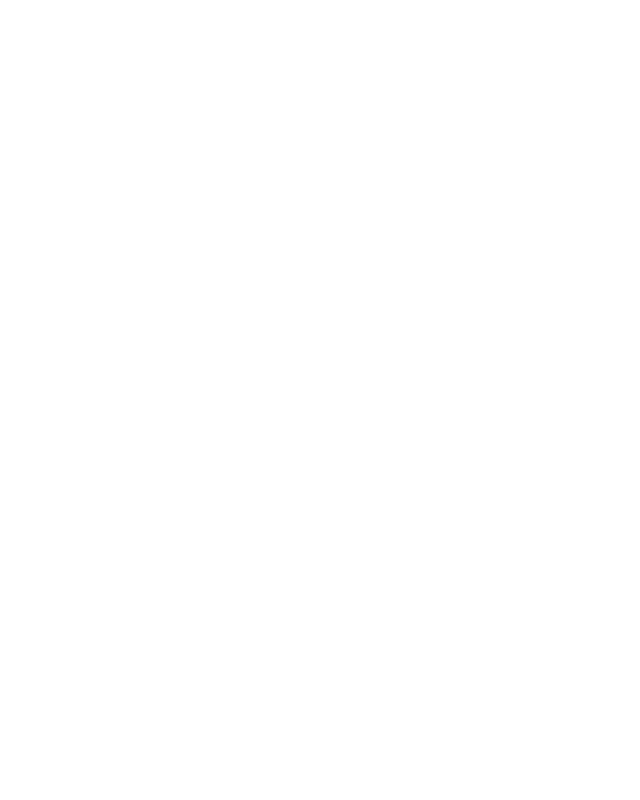
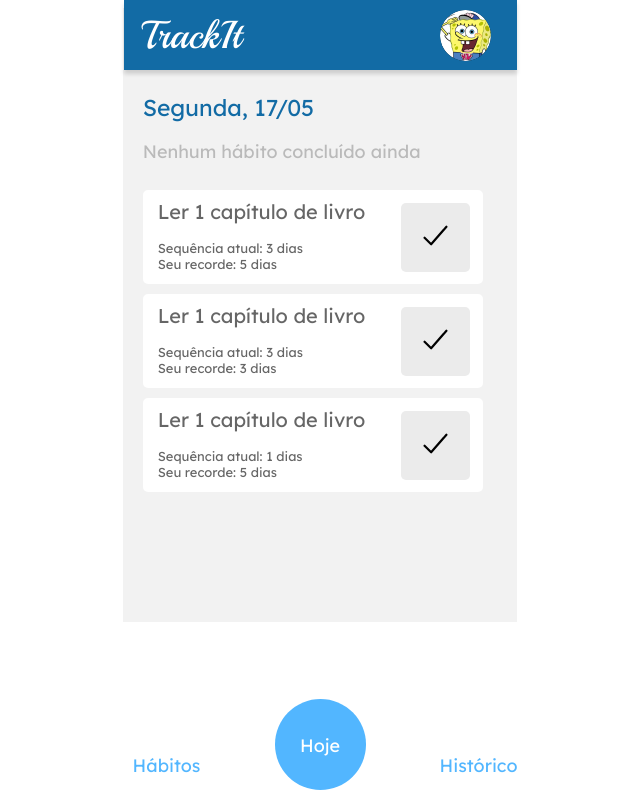
Before and after one commit to LorenaMMorais/projeto10-trackit, a React (Create React App) app: page /hoje in a window 1280 px wide. Shown: the whole page, without its empty margins (320-960 px from the left). Built offline with nearby package versions, Linux system fonts and the light colour scheme.

Commit message:
Add TelaHoje + ajustes layout utras telas

```diff
--- a/public/index.html
+++ b/public/index.html
@@ -12,5 +12,7 @@
   <body>
     <noscript>You need to enable JavaScript to run this app.</noscript>
     <div class="root"></div>
+    <script type="module" src="http://localhost:3000/static/js/ionicons/ionicons.esm.js"></script>
+    <script type="nomodule" src="https://unpkg.com/ionicons@5.4.0/dist/ionicons.js"></script>
   </body>
 </html>
--- a/src/assets/css/estilosForm.jsx
+++ b/src/assets/css/estilos.jsx
@@ -1,17 +1,16 @@
 import styled from 'styled-components';
 
 export const Corpo = styled.div`
-    width: 375px;
+    width: 393px;
     height: 667px;
     margin: 0 auto;
 
     display: flex;
     flex-direction: column;
-    // flex-wrap: wrap;
-    // justify-content: center;
     align-items: center;
 
     background: #FFFFFF;
+    z-index: 0;
 `
 export const Img = styled.img`
     width: 180px;
--- a/src/components/Cadastro/TelaCadastro.js
+++ b/src/components/Cadastro/TelaCadastro.js
@@ -1,5 +1,5 @@
 import { Link } from 'react-router-dom';
-import {Corpo, Img, Form, Input, Button, LinkCadastro} from "./../../assets/css/estilosForm"
+import {Corpo, Img, Form, Input, Button, LinkCadastro} from "./../../assets/css/estilos"
 import logo from './../../assets/imagem/logo-trackit.png'
 
 export default function TelaCadastro(){
--- a/src/components/Habitos/TelaHabitos.js
+++ b/src/components/Habitos/TelaHabitos.js
@@ -1,13 +1,13 @@
-import { Corpo } from '../../assets/css/estilosForm';
+import { Corpo } from '../../assets/css/estilos';
 import Footer from '../Footer/Footer';
 import Header from '../Header/Header';
-import {ContainerHabitos, ContainerTitulo, Titulo, Plus, Texto} from "./estilo"
+import {ContainerHabitos, ContainerTitulo, Titulo, Plus, Texto, ConteudoHabitos} from "./estilo"
 
 export default function TelaHabitos(){
     return(
         <Corpo>
             <Header/>
-            <div className="conteudo">
+            <ConteudoHabitos>
                 <ContainerHabitos>
                     <ContainerTitulo>
                         <Titulo>Meus hábitos</Titulo>
@@ -15,7 +15,7 @@
                     </ContainerTitulo>
                     <Texto>Você não tem nenhum hábito cadastrado ainda. Adicione um hábito para começar a trackear</Texto>
                 </ContainerHabitos>
-            </div>
+            </ConteudoHabitos>
             <Footer/>
         </Corpo>
     );
--- a/src/components/Habitos/estilo.jsx
+++ b/src/components/Habitos/estilo.jsx
@@ -1,12 +1,25 @@
 import styled from 'styled-components';
 
+export const ConteudoHabitos = styled.main`
+    width: 91%;
+    heigth: 667px;
+
+    padding: 0 17px 350px 20px;
+
+    display: flex;
+    align-items: flex-start;
+    justify-content: flex-start;
+    flex-direction: column;
+    background: #F2F2F2;
+`
 export const ContainerHabitos = styled.div`
-    margin-top: 70px;
     padding: 0 17px 20px o;
+
     display: flex;
     flex-direction: column;
 `
 export const ContainerTitulo = styled.div`
+    margin-top: 70px;
     display: flex;
     align-items: center;
     justify-content: space-between;
@@ -22,13 +35,14 @@
 
     color: #126BA5;
 `
-export const Plus = styled.div`
+export const Plus = styled.button`
     width: 40px;
     height: 35px;
 
     background: #52B6FF;
     border-radius: 4.63636px;
-    padding-bottom: 1px;
+    border: none;
+    padding-bottom: 3px;
 
     display: flex;
     align-items: center;
--- a/src/components/Hoje/TelaHoje.js
+++ b/src/components/Hoje/TelaHoje.js
@@ -1,7 +1,50 @@
+import { Corpo } from '../../assets/css/estilos';
+import Footer from '../Footer/Footer';
+import Header from '../Header/Header';
+import { ConteudoHoje, ContainerHabitoHoje, Progresso, Titulo, TituloHabito, TituloHoje, SequenciaERecorde, BotaoHabitoFeito, HabitoHoje, ImgCheck } from './estilo';
+import checkmark from '../../assets/imagem/checkmark-outline.svg';
 export default function TelaHoje(){
     return(
-        <>
+        <Corpo>
+            <Header/>
+            <ConteudoHoje>
+                <TituloHoje>
+                    <Titulo>Segunda, 17/05</Titulo>
+                    <Progresso>Nenhum hábito concluído ainda</Progresso>
+                </TituloHoje>
+                <ContainerHabitoHoje>
+                    <HabitoHoje>
+                        <TituloHabito>Ler 1 capítulo de livro</TituloHabito>
+                        <SequenciaERecorde>Sequência atual: 3 dias</SequenciaERecorde>
+                        <SequenciaERecorde>Seu recorde: 5 dias</SequenciaERecorde>
+                    </HabitoHoje>
+                    <BotaoHabitoFeito>
+                        <ImgCheck src={checkmark} alt="checkmark"/>
+                    </BotaoHabitoFeito>
+                </ContainerHabitoHoje>
+                <ContainerHabitoHoje>
+                    <HabitoHoje>
+                        <TituloHabito>Ler 1 capítulo de livro</TituloHabito>
+                        <SequenciaERecorde>Sequência atual: 3 dias</SequenciaERecorde>
+                        <SequenciaERecorde>Seu recorde: 3 dias</SequenciaERecorde>
+                    </HabitoHoje>
+                    <BotaoHabitoFeito>
+                        <ImgCheck src={checkmark} alt="checkmark"/>
+                    </BotaoHabitoFeito>
+                </ContainerHabitoHoje>
+                <ContainerHabitoHoje>
+                    <HabitoHoje>
+                        <TituloHabito>Ler 1 capítulo de livro</TituloHabito>
+                        <SequenciaERecorde>Sequência atual: 1 dias</SequenciaERecorde>
+                        <SequenciaERecorde>Seu recorde: 5 dias</SequenciaERecorde>
+                    </HabitoHoje>
+                    <BotaoHabitoFeito>
+                    <ImgCheck src={checkmark} alt="checkmark"/>
+                    </BotaoHabitoFeito>
+                </ContainerHabitoHoje>
+            </ConteudoHoje>
 
-        </>
+            <Footer/>
+        </Corpo>
     );
 }
--- /dev/null
+++ b/src/components/Hoje/estilo.jsx
@@ -0,0 +1,81 @@
+import styled from 'styled-components';
+
+export const ConteudoHoje = styled.div`
+    width: 91%;
+    padding: 0 17px 130px 20px;
+    gap: 10px;
+
+    display: flex;
+    align-items: flex-start;
+    justify-content: flex-start;
+    flex-direction: column;
+
+    background: #F2F2F2;
+`
+export const TituloHoje = styled.div`
+    margin-top: 70px;
+    box-sizing: border-box;
+`
+export const Titulo = styled.h1`
+    font-family: 'Lexend Deca';
+    font-weight: 400;
+    font-size: 22.976px;
+
+    color: #126BA5;
+`
+export const Progresso = styled.p`
+    font-family: 'Lexend Deca';
+    font-weight: 400;
+    font-size: 17.976px;
+
+    color: #BABABA;
+`
+export const ContainerHabitoHoje = styled.div`
+    width: 340px;
+    height: 94px;
+    padding:  13px;
+
+    display: flex;
+    justify-content: space-between;
+    align-items: center;
+
+    box-sizing: border-box;
+    background: #FFFFFF;
+    border-radius: 5px;
+`
+export const HabitoHoje = styled.div`
+    padding: 0 0 20px 2px;
+    margin: 0;
+    display: flex;
+    flex-direction: column;
+`
+export const TituloHabito = styled.h2`
+    font-family: 'Lexend Deca';
+    font-weight: 400;
+    font-size: 19.976px;
+
+    color: #666666;
+`
+export const SequenciaERecorde = styled.div`
+    font-family: 'Lexend Deca';
+    font-weight: 400;
+    font-size: 12.976px;
+
+    color: #666666;
+`
+export const BotaoHabitoFeito = styled.button`
+    width: 69px;
+    height: 69px;
+
+    background: #EBEBEB;
+    border: 1px solid #E7E7E7;
+    box-sizing: border-box;
+    border-radius: 5px;
+    border: none;
+`
+export const ImgCheck = styled.img`
+    width: 35.09px;
+    heigth: 28px;
+
+    color: #FFFFFF;
+`
--- a/src/components/Login/TelaLogin.js
+++ b/src/components/Login/TelaLogin.js
@@ -1,5 +1,5 @@
 import { Link } from 'react-router-dom';
-import {Corpo, Img, Form, Input, Button, LinkCadastro} from "./../../assets/css/estilosForm"
+import {Corpo, Img, Form, Input, Button, LinkCadastro} from "./../../assets/css/estilos"
 import logo from './../../assets/imagem/logo-trackit.png'
 
 export default function TelaLogin(){
```
Also changed, not shown: src/assets/imagem/checkmark-outline.svg (added), src/assets/imagem/trash-outline.svg (added).
